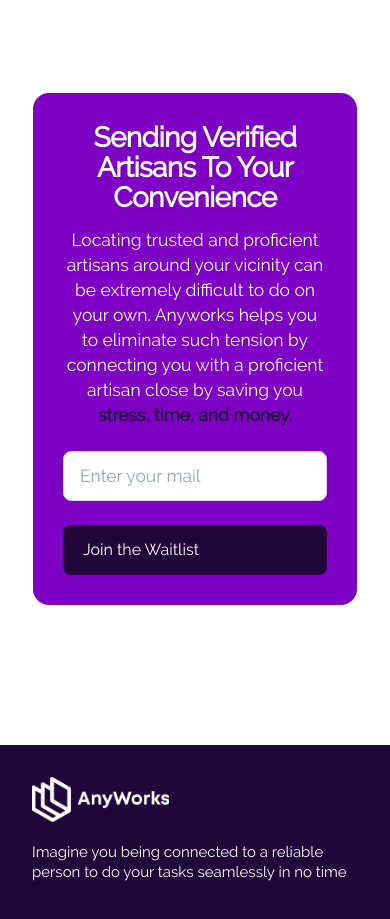
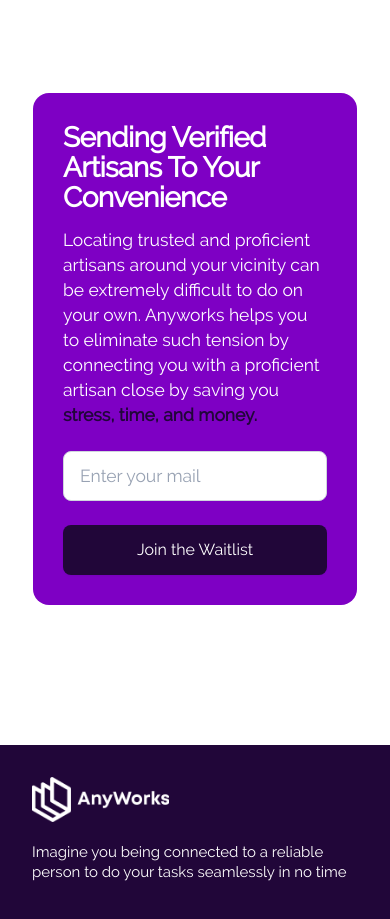
Before and after one commit to Aliiiu/anyworks, a Next.js app: page /about in a window 390 px wide. Shown: the part 1620-2539 px from the top of the page. Built offline with nearby package versions, Linux system fonts and the light colour scheme.

Commit message:
UPDATE: joinwaitlist component style

```diff
--- a/components/UI/Button.tsx
+++ b/components/UI/Button.tsx
@@ -8,7 +8,7 @@ const Button: FC<{
 	return (
 		<button
 			onClick={onClick}
-			className={`${styles} btnStyle border-solid border-1  px-[20px] py-[12px] rounded-[8px] text-[16px] lg:text-[18px]  border-primary text-white hover:bg-[white] hover:text-primary flex items-center`}
+			className={`${styles} btnStyle border-solid border-1  px-[20px] py-[12px] rounded-[8px] text-[16px] lg:text-[18px]  border-primary text-white hover:bg-[white] hover:text-primary flex items-center justify-center`}
 		>
 			{content}
 		</button>
--- a/components/section/Joinwaitlist.tsx
+++ b/components/section/Joinwaitlist.tsx
@@ -6,10 +6,10 @@ const Joinwaitlist = () => {
 		<div id='waitlist' className='xl:scroll-mt-[40rem] scroll-mt-[10rem]'>
 			<div className='xl:mt-[300px] mt-[100px] relative bg-[#7E00C4] flex rounded-[16px] xl:rounded-[48px] p-[30px] md:[40px] lg:pl-[60px] lg:pr-0 lg:py-[70px]'>
 				<div className='xl:w-[65%] lg:w-[90%] w-full'>
-					<h1 className='text-white mb-[15px] capitalize text-[28px] lg:text-[40px] text-center leading-[30px] lg:leading-[45px] lg:text-left '>
+					<h1 className='text-white mb-[15px] capitalize text-[28px] lg:text-[40px] leading-[30px] lg:leading-[45px] lg:text-left '>
 						Sending Verified Artisans to Your Convenience
 					</h1>
-					<p className='text-white mb-[23px] text-center text-sm lg:text-left w-full lg:w-[95%] lg:mx-[inherit] mx-[auto]'>
+					<p className='text-white mb-[23px] text-sm lg:text-left w-full lg:w-[95%] lg:mx-[inherit] mx-[auto]'>
 						Locating trusted and proficient artisans around your vicinity can be
 						extremely difficult to do on your own. Anyworks helps you to
 						eliminate such tension by connecting you with a proficient artisan
```
